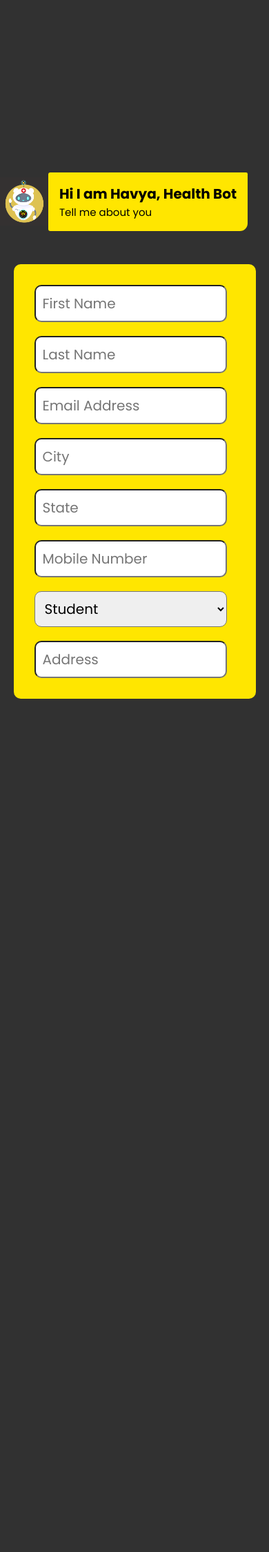
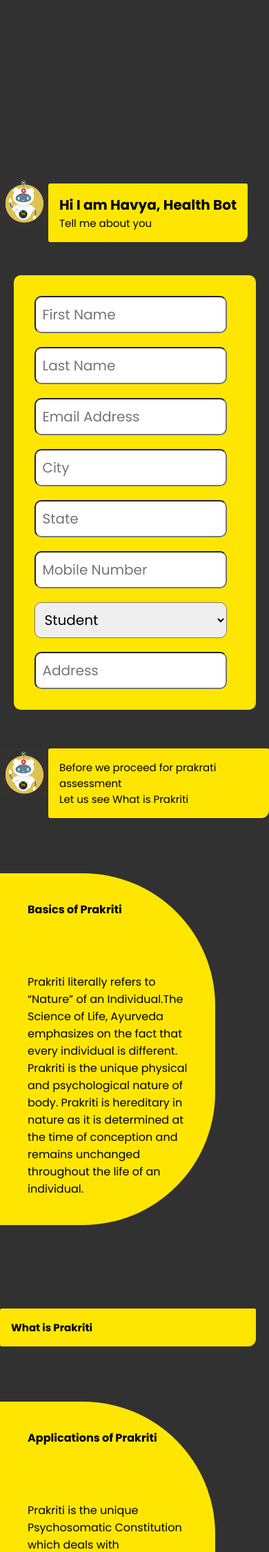
Before and after one commit to sayujya2810/temp, a PHP site: page /index.html in a window 390 px wide. Shown: the part 635-2885 px from the top of the page at 69% size. Before the commit the page ends 1648 px from the top, so only its background shows below. Run offline with PHP 8.4, Linux system fonts and the light colour scheme.

Commit message:
Added Basic PRakriti info

```diff
--- a/index.html
+++ b/index.html
@@ -21,7 +21,7 @@
         <div class="form-div full-screen">
             <div class="heading">
                 <img src="./images/bot.png" id="bot-img" alt="bot">
-                <p id="about-h1"><span>Hi I am Havya, Health Bot<br></span>Tell me about you </p>
+                <p class="about-h1"><span>Hi I am Havya, Health Bot<br></span>Tell me about you </p>
             </div>
             <form id="names">
                 <div class="form-in">
@@ -53,17 +53,47 @@
         </div>
 
         <div class="prakriti-info full-screen">
-
+            <div class="heading">
+                <img src="./images/bot.png" id="bot-img" alt="bot">
+                <p class="about-h1">Before we proceed for prakrati assessment<br> Let us see What is Prakriti</p>
+            </div>
+            <div class="prakriti-text">
+                <h1>Basics of Prakriti</h1>
+                <p class=""> Prakriti literally refers to “Nature” of an Individual.The Science of Life, Ayurveda emphasizes on the
+                    fact that every individual is different.
+                    Prakriti is the unique physical and psychological
+                    nature of body.
+                    Prakriti is hereditary in nature as it is determined at
+                    the time of conception and remains unchanged
+                    throughout the life of an individual.</p>
+            </div>
+        </div>
+        <div class="prakriti-info full-screen">
+            <div class="heading no-pad right ">
+                <!-- <img src="./images/bot.png" id="bot-img" alt="bot"> -->
+                <p class="about-h1 w-long no-pad"><b>What is Prakriti</b></p>
+            </div>
+            <div class="prakriti-text">
+                <h1>Applications of Prakriti</h1>
+                <p class="info-box">
+                    Prakriti is the unique Psychosomatic Constitution which deals with determining :<br>
+                    <ul class="list">
+                        <li>Biological functions</li>
+                        <li>Response to environmental factors and drugs</li>
+                        <li>Susceptibility to diseases</li>
+                    </ul><br>
+                    <p class="info-box">
+                        This makes it one of the earliest known concept of
+                    Promotive, Protective and Curative personalized
+                    medicine.
+                    </p>
+                </p>
+            </div>
         </div>
 
 
+    </div>
 
-        <!-- <div class="questions">
-            <img src="images/Havya.jpeg"/>
-            <input type="text" >
-            <input class="last-name" type="text" >
-        </div> -->
-    </div>
 
 
     <script src="app.js"></script>
--- /dev/null
+++ b/index.php
@@ -0,0 +1 @@
+<?php include_once("index.htm;") ?>
--- a/style.css
+++ b/style.css
@@ -52,10 +52,16 @@
     width: 100%;
 }
 
-#about-h1{
+.right{
+    padding-left: 70%;
+    margin-right: 0;
+}
+
+.about-h1{
     font-size: 2vw;
     background-color: rgb(255, 230, 0);
     padding: 1rem;
+    margin-top: 2rem;
     border-radius: 3px 0.15em 0.75em 3px;
 }
 span{
@@ -70,7 +76,6 @@ span{
     flex-direction: column;
     align-items: center;
     justify-content: center;
-
 }
 
 #names{
@@ -94,6 +99,40 @@ span{
     width: 95%;
 }
 
+.prakrati-info{
+    display: flex;
+    flex-direction: column;
+}
+.list{
+    font-size: 25px;
+    padding-left: 4rem;
+}
+.prakriti-text{
+    display: flex;
+    background-color: rgb(255, 230, 0);
+    width: 80%;
+    margin-top: 5rem;
+    flex-direction: column;
+    border-radius: 0px 12em 12em 0px;
+}
+
+.prakriti-text p, .prakriti-text h1{
+    padding: 2rem;
+}
+
+.prakriti-text h1{
+    font-size: 3rem;
+}
+.prakriti-text p {
+    font-size: 35px;
+}
+
+.no-pad{
+    margin: 0px;
+}
+
+
+
 
 @media screen and (max-width : 1080px) {
     #namaste-text{
@@ -101,7 +140,7 @@ span{
         top: 46%;
     }
 
-    #about-h1{
+    .about-h1{
         font-size: 25px;
         top: 46%;
     }
@@ -125,8 +164,12 @@ span{
 
     .heading{
         display: flex;
-        margin-left: 5rem ;
+        margin-left: 3rem ;
         padding-left: 0px;
+    }
+    .list{
+        font-size: 20px;
+        padding: 0px;
     }
 
 }
@@ -135,10 +178,10 @@ span{
 
 
 @media screen and (max-width : 600px) {
-    #namaste-text {
+    /* #namaste-text {
 
-    }
-    #about-h1{
+    } */
+    .about-h1{
         font-size: 15px;
         top: 46%;
     }
@@ -165,8 +208,14 @@ span{
 
     }
 
+
     #bot-img{
         height: 70px;
+    }
+
+    .list{
+        padding-left: 3rem;
+        font-size: 15px;
     }
 
 
@@ -177,4 +226,10 @@ span{
         padding-left: 0px;
     }
 
+    .prakriti-text p, .prakriti-text h1{
+        font-size: 100%;
+        padding: 2rem;
+        margin: .5rem;
+    }
+
 }
```
